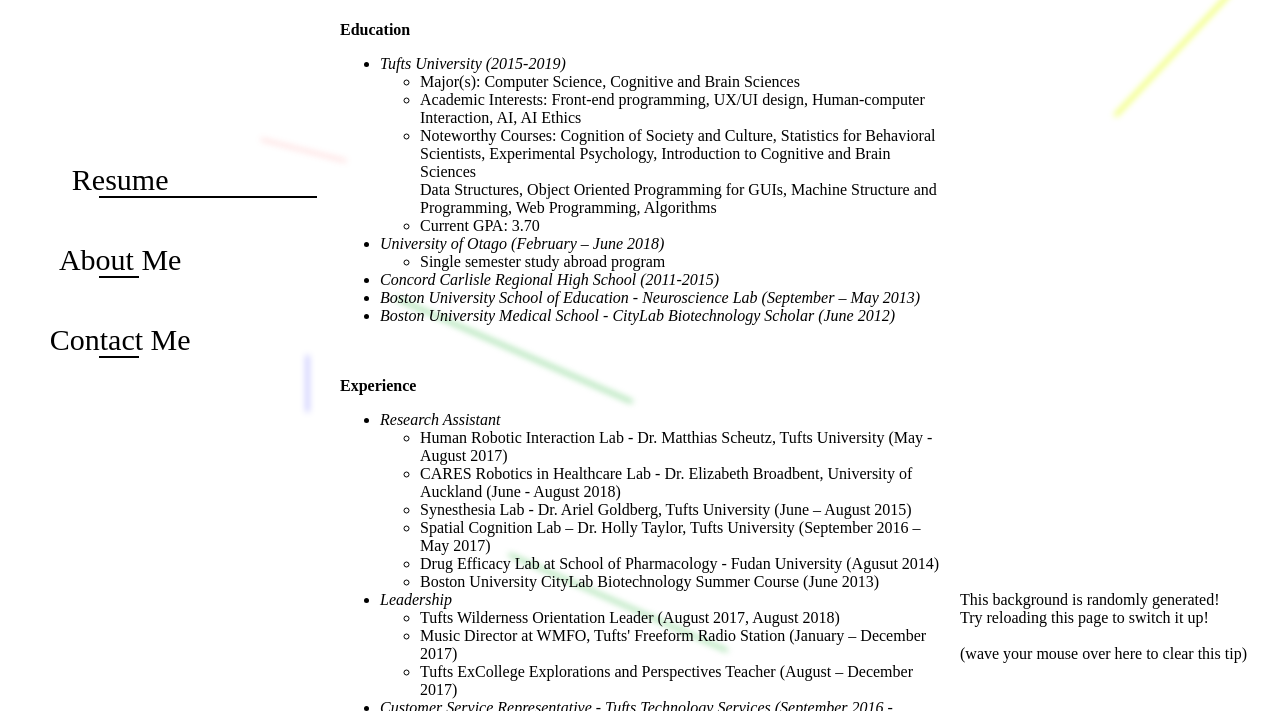
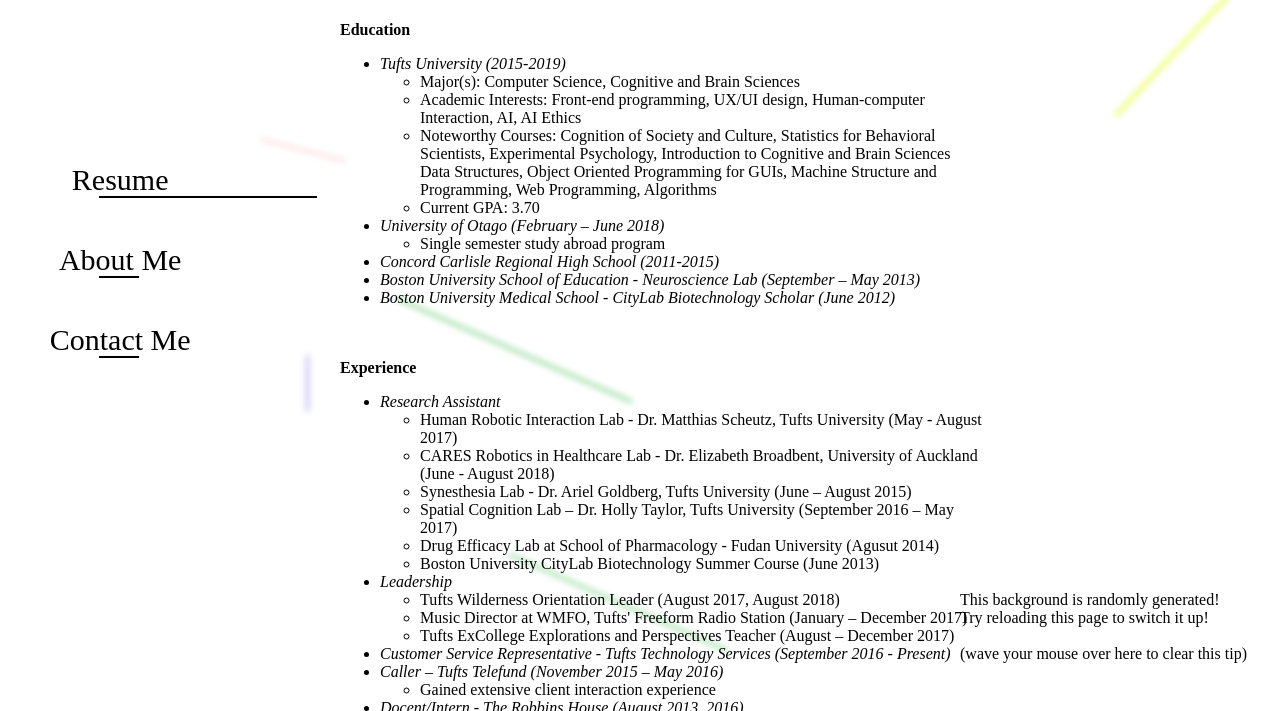
Before and after one commit to aviblock/aviblock.github.io, a plain HTML site: page index.html in a window 1280 px wide. Both pictures are taken after a click on the button "Resume". Shown: the part 89-800 px from the top of the page. Drawn offline with Linux system fonts and the light colour scheme.

Commit message:
wider resume

```diff
--- a/index.html
+++ b/index.html
@@ -280,7 +280,7 @@
                             clearInterval(id);
                             document.getElementById('content').style.fontSize = 16 + 'px';
                             document.getElementById('content').style.textAlign = 'left';
-                            document.getElementById('content').style.width = 600 + 'px';
+                            document.getElementById('content').style.width = 650 + 'px';
                             document.getElementById('content').style.marginLeft = -300 + 'px';
                             document.getElementById('content').innerHTML = contents('resume');
                       } else {
```
